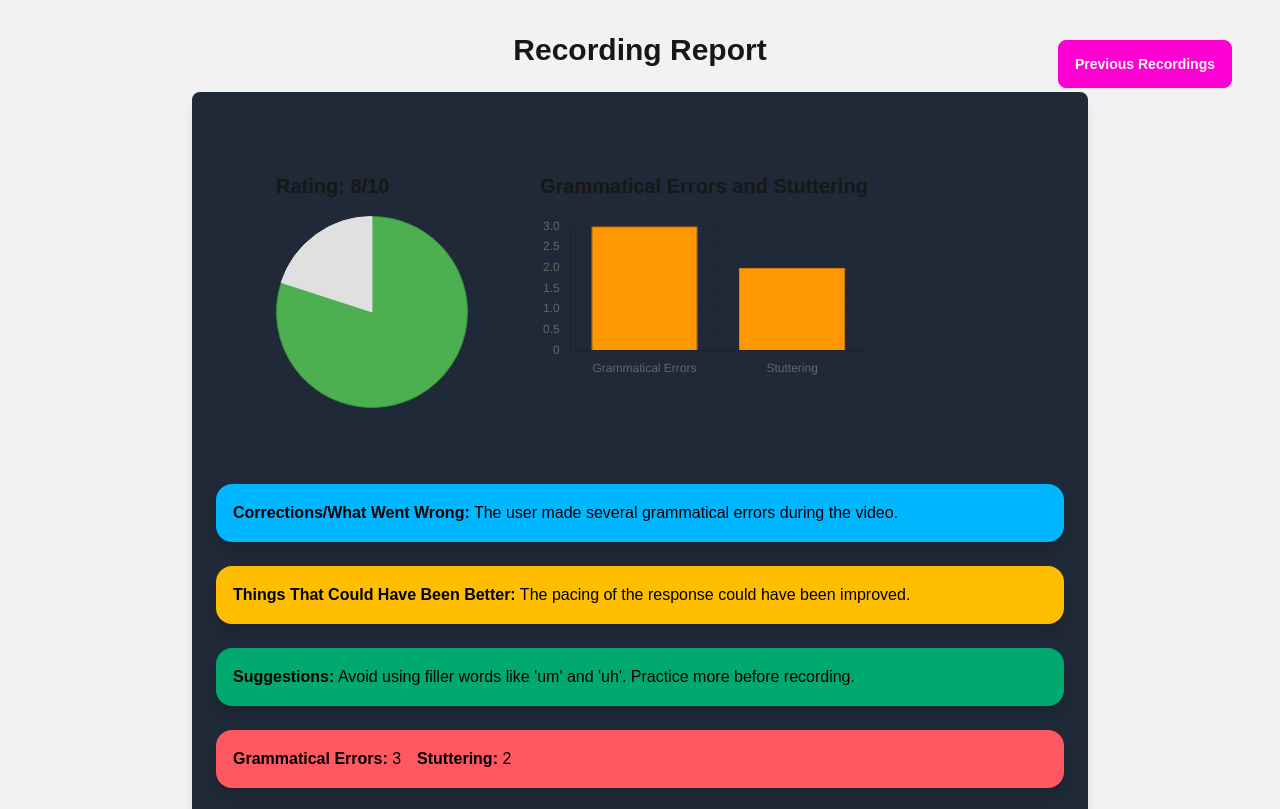
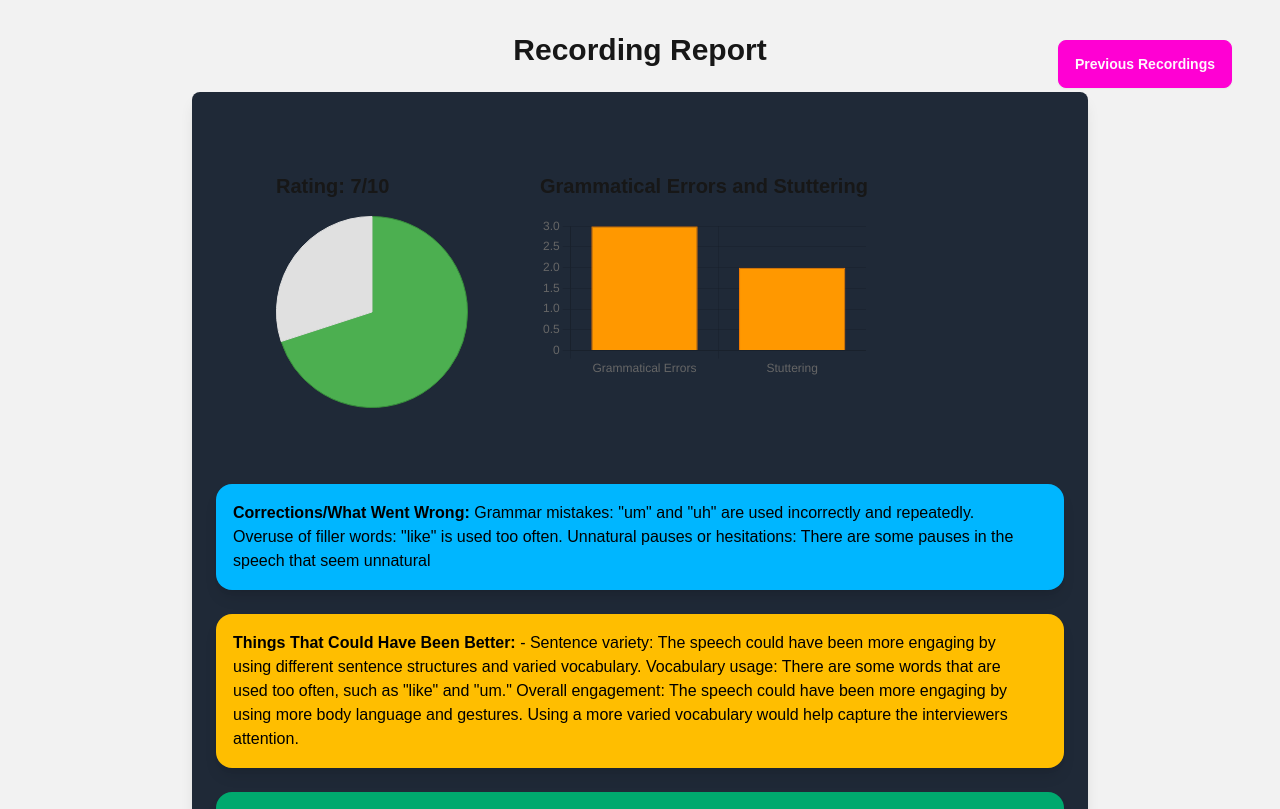
Before and after one commit to AST0008/plugin, a Next.js app in the folder frontend/lokahi/: page /report in a window 1280 px wide. Shown: the top 809 px of the page. Built offline with nearby package versions, Linux system fonts and the light colour scheme.

Commit message:
report changed

```diff
--- a/frontend/lokahi/app/report/page.jsx
+++ b/frontend/lokahi/app/report/page.jsx
@@ -30,15 +30,15 @@ const Report = () => {
   const router = useRouter();
 
   // Sample data, in practice, this data would likely come from an API or be passed as props
-  const [rating, setRating] = useState(8); // Rating out of 10
+  const [rating, setRating] = useState(7); // Rating out of 10
   const [corrections, setCorrections] = useState(
-    "The user made several grammatical errors during the video."
+    ' Grammar mistakes: "um" and "uh" are used incorrectly and repeatedly. Overuse of filler words: "like" is used too often. Unnatural pauses or hesitations: There are some pauses in the speech that seem unnatural'
   );
   const [thingsCouldBeBetter, setThingsCouldBeBetter] = useState(
-    "The pacing of the response could have been improved."
+    ' - Sentence variety: The speech could have been more engaging by using different sentence structures and varied vocabulary. Vocabulary usage: There are some words that are used too often, such as "like" and "um." Overall engagement: The speech could have been more engaging by using more body language and gestures. Using a more varied vocabulary would help capture the interviewers attention.'
   );
   const [suggestions, setSuggestions] = useState(
-    "Avoid using filler words like 'um' and 'uh'. Practice more before recording."
+    " Practice exercises: The user could benefit from practicing more speaking exercises to improve their grammar, pronunciation, and fluency. Learning resources: The user could benefit from learning more about grammar, pronunciation, and fluency through online resources or tutoring. Interactive activities: The user could benefit from participating in interactive activities, such as speaking clubs or self-review, to improve their speaking skills. Expert guidance: The user could benefit from seeking expert guidance, such as from a tutor or workshop, to improve their speaking skills."
   );
   const [grammaticalErrors, setGrammaticalErrors] = useState(3); // Number of grammatical errors
   const [stuttering, setStuttering] = useState(2); // Number of stuttering occurrences
--- a/frontend/lokahi/app/video/Recording.jsx
+++ b/frontend/lokahi/app/video/Recording.jsx
@@ -4,10 +4,10 @@ import { useRouter } from "next/navigation";
 import React, { useEffect, useRef, useState } from "react";
 
 const Questions = [
-  "What is your favorite color?",
-  "What is your favorite food?",
-  "What is your favorite movie?",
-  "What is your favorite book?",
+  "Tell us about yourself?",
+  "What’s your view on remote work culture?",
+  "How do you stay updated with industry trends?",
+  "What inspired you to choose yourcareer path?",
 ];
 
 export default function Recording() {
@@ -153,7 +153,7 @@ export default function Recording() {
       }
 
       // Example API call (you can replace with your own backend URL)
-      const response = await fetch("http://localhost:3000/upload", {
+      const response = await fetch("http://localhost:8000/upload", {
         method: "POST",
         body: formData,
       });
```
